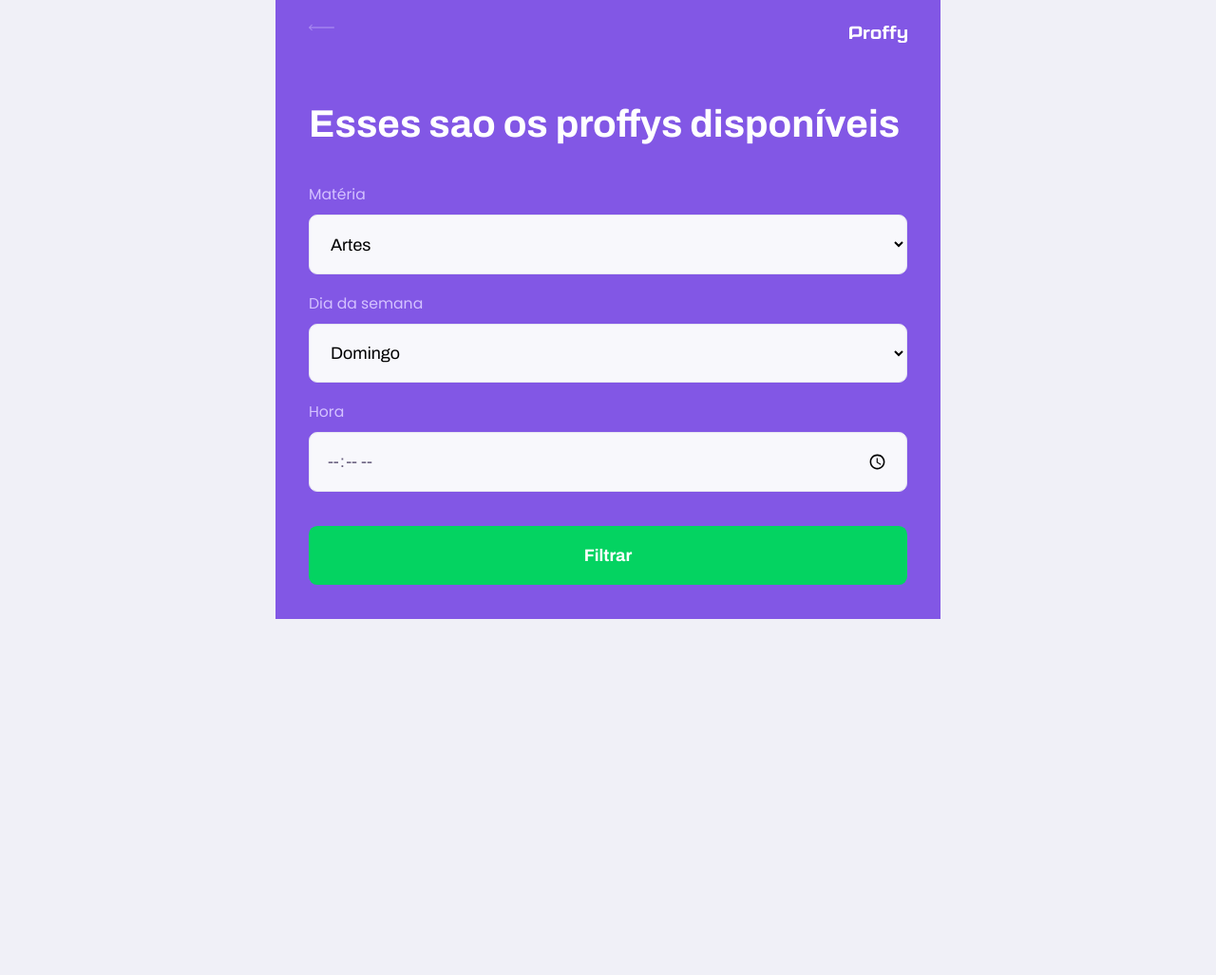
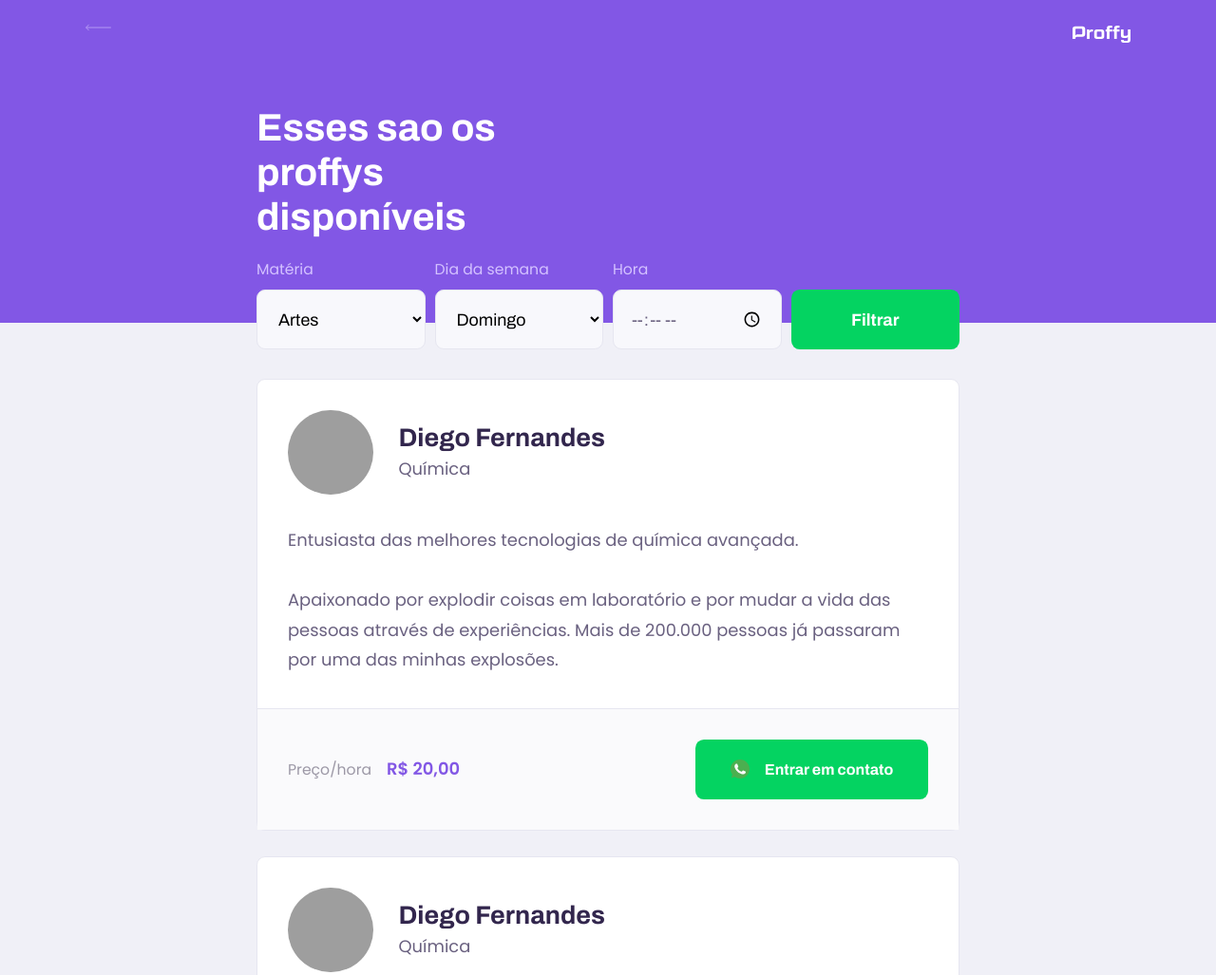
Before and after one commit to Heyllon/Next-Level-Week-2, a plain HTML site: page study.html in a window 1280 px wide. Shown: the top 1027 px of the page at 95% size. Before the commit the page ends 800 px from the top, so only its background shows below. Drawn offline with Linux system fonts and the light colour scheme; grey boxes are pictures that could not be loaded.

Commit message:
Ajustes - Segundo Dia Next Level Week #2

```diff
--- a/study.html
+++ b/study.html
@@ -6,7 +6,7 @@
     <title>Proffy | Sua plataforma de estudos online</title>
     <link rel="stylesheet" href="./styles/main.css">
     <link rel="stylesheet" href="./styles/partials/page-study.css">
-    <link href="https://fonts.googleapis.com/css2?family=Archivo:wght@400;700&amp;family=Poppins:wght@400;600&amp;display=swap" rel="stylesheet">
+    <link href="https://fonts.googleapis.com/css2?family=Archivo:wght@400;600;700&amp;family=Poppins:wght@400;600&amp;display=swap" rel="stylesheet">
 
 </head>
 <body id="page-study">
@@ -59,6 +59,52 @@
                 </form>
             </div>
         </header>
+
+        <main>
+            <article class="teacher-item">
+                <header>
+                    <img
+                        src="https://avatars2.githubusercontent.com/u/2254731?s=460&amp;u=0ba16a79456c2f250e7579cb388fa18c5c2d7d65&amp;v=4"
+                        alt="Diego Fernandes">
+                    <div>
+                        <strong>Diego Fernandes</strong>
+                        <span>Química</span>
+                    </div>
+                </header>
+
+                <p>Entusiasta das melhores tecnologias de química avançada.<br><br>Apaixonado por explodir coisas em laboratório e por mudar a vida das pessoas através de experiências. Mais de 200.000 pessoas já passaram por uma das minhas explosões.</p>
+
+                <footer>
+                    <p>Preço/hora<strong>R$ 20,00</strong>
+                    </p>
+                    <button type="button">
+                        <img src="/imagens/icons/whatsapp.svg" alt="Whatsapp">Entrar em contato
+                    </button>
+                </footer>
+            </article>
+
+            <article class="teacher-item">
+                <header>
+                    <img
+                        src="https://avatars2.githubusercontent.com/u/2254731?s=460&amp;u=0ba16a79456c2f250e7579cb388fa18c5c2d7d65&amp;v=4"
+                        alt="Diego Fernandes">
+                    <div>
+                        <strong>Diego Fernandes</strong>
+                        <span>Química</span>
+                    </div>
+                </header>
+
+                <p>Entusiasta das melhores tecnologias de química avançada.<br><br>Apaixonado por explodir coisas em laboratório e por mudar a vida das pessoas através de experiências. Mais de 200.000 pessoas já passaram por uma das minhas explosões.</p>
+
+                <footer>
+                    <p>Preço/hora<strong>R$ 20,00</strong>
+                    </p>
+                    <button type="button">
+                        <img src="/imagens/icons/whatsapp.svg" alt="Whatsapp">Entrar em contato
+                    </button>
+                </footer>
+            </article>
+        </main>
     </div>
 
 </body>
--- a/styles/partials/page-study.css
+++ b/styles/partials/page-study.css
@@ -1,5 +1,5 @@
 #page-study #container {
-    width: 100vh;
+    /* width: 100vh; */
     height: 100vh;
 }
 
@@ -37,6 +37,8 @@
 .page-header .header-content {
     width: 90%;
     margin: 3.2rem auto;
+
+    position: relative;
 }
 
 .page-header .header-content strong {
@@ -110,3 +112,185 @@
     left: 1.6rem;
     bottom: 0;
 }
+
+#page-study main {
+    margin: 3.2rem auto;
+    width: 90%;
+}
+
+.teacher-item {
+    background-color: var(--color-box-base);
+    border: 1px solid var(--color-line-in-white);
+    border-radius: 0.8rem;
+    margin-top: 2.4rem;
+
+}
+
+.teacher-item header {
+    padding: 3.2rem 2rem;
+    display: flex;
+    align-items: center;
+}
+
+.teacher-item header img {
+    width: 8rem;
+    height: 8rem;
+    border-radius: 50%;
+}
+
+.teacher-item header div {
+    margin-left: 2.4rem;
+}
+
+.teacher-item header div strong {
+    font: 700 2.4rem Archivo;
+    display: block;
+    color: var(--color-text-title);
+}
+
+.teacher-item header div span {
+    font-size: 1.6rem;
+    display: block;
+    margin-top: .4rem;
+}
+
+.teacher-item > p {
+    padding: 0 2rem;
+    font-size: 1.6rem;
+    line-height: 2.8rem;
+}
+
+.teacher-item footer {
+    padding: 3.2rem 2rem;
+    background-color: var(--color-box-footer);
+    border-top: 1px solid var(--color-line-in-white);
+    margin-top: 3.2rem;
+
+    display: flex; /* um ficará do lado do outro */
+    align-items: center; /* os elementos ficarao no centro do eixo x */
+    justify-content: space-between; /* cada elemento ficara em um canto do eixo x */
+}
+
+.teacher-item footer p {
+    font-size: 1.4rem;
+    line-height: 2.4rem;
+    color: var(--color-text-complement);
+}
+
+.teacher-item footer p strong {
+    font-size: 1.6rem;
+    color: var(--color-primary);
+    display: block;
+}
+
+.teacher-item footer button {
+    width: 20rem;
+    height: 5.6rem;
+    background: var(--color-secondary);
+    color: var(--color-button-text);
+    border: 0;
+    border-radius: .8rem;
+    cursor: pointer;
+    font: 700 1.4rem Archivo;
+
+    display: flex;
+    align-items: center;
+    justify-content: space-evenly; /*space-evenly tem como padrao estassamento constante entre os elementos */
+
+    text-decoration: none;
+
+    transition: background 0.2s;
+    margin-left: 1.6rem;
+}
+
+.teacher-item footer button:hover {
+    background: var(--color-secondary-dark);
+}
+
+@media (min-width: 150px) {
+    #page-study #container {
+        width: 100vw
+    }
+}
+
+@media (min-width: 630px) {
+    #page-study #container {
+        width: 100vw
+    }
+}
+
+@media (min-width: 700px) {
+    #page-study #container {
+        max-width: 100vw;
+    }
+
+    .page-header {
+        height: 340px;
+    }
+
+    .page-header .top-bar-container {
+        max-width: 1100px;
+    }
+
+    .page-header .header-content {
+        max-width: 740px;
+
+        margin: 0 auto;
+
+        flex: 1 1;
+        padding-bottom: 48px;
+        display: flex;
+        flex-direction: column;
+        justify-content: center;
+    }
+
+    .page-header .header-content strong {
+        max-width: 350px;
+    }
+
+    #container {
+        width: 100vw;
+    }
+
+    .teacher-item header,
+    .teacher-item footer {
+        padding: 32px;
+    }
+
+    #search-teachers {
+        display: grid;
+        grid-template-columns: repeat(4, 1fr);
+        gap: 10px;
+        position: absolute;
+        bottom: -28px;
+    }
+
+    #page-study main {
+        padding: 32px 0;
+        max-width: 740px;
+        margin: 0 auto;
+    }
+
+    #search-teachers .select-block {
+        margin-bottom: 0;
+    }
+
+    .teacher-item > p {
+        padding: 0 32px;
+    }
+
+    .teacher-item footer p strong {
+        display: initial;
+        margin-left: 16px;
+    }
+
+    .teacher-item footer button {
+        width: 245px;
+        font-size: 16px;
+        justify-content: center;
+    }
+
+    .teacher-item footer button img {
+        margin-right: 16px;
+    }
+}
```
